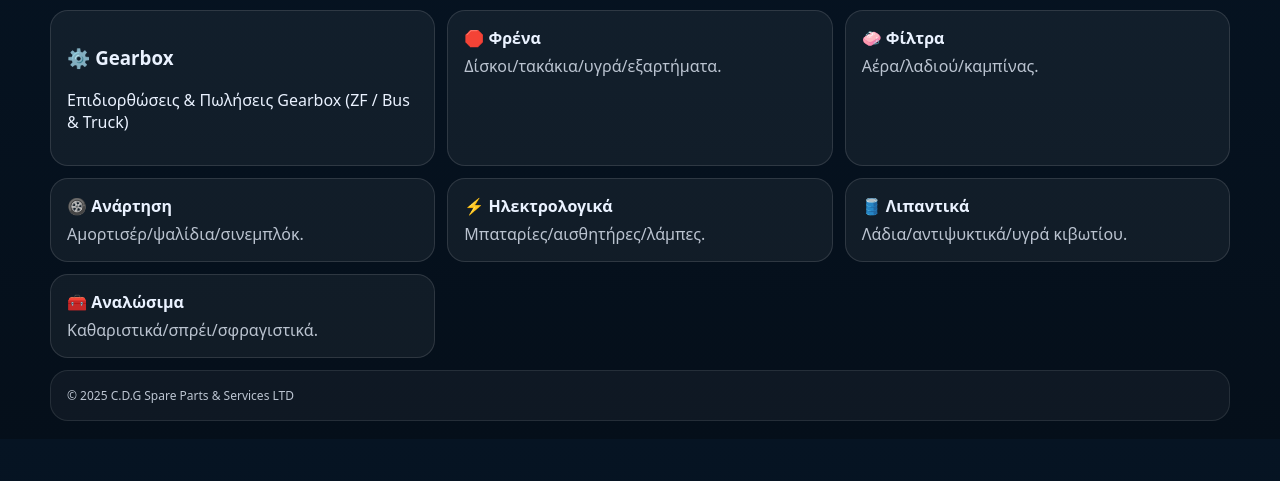
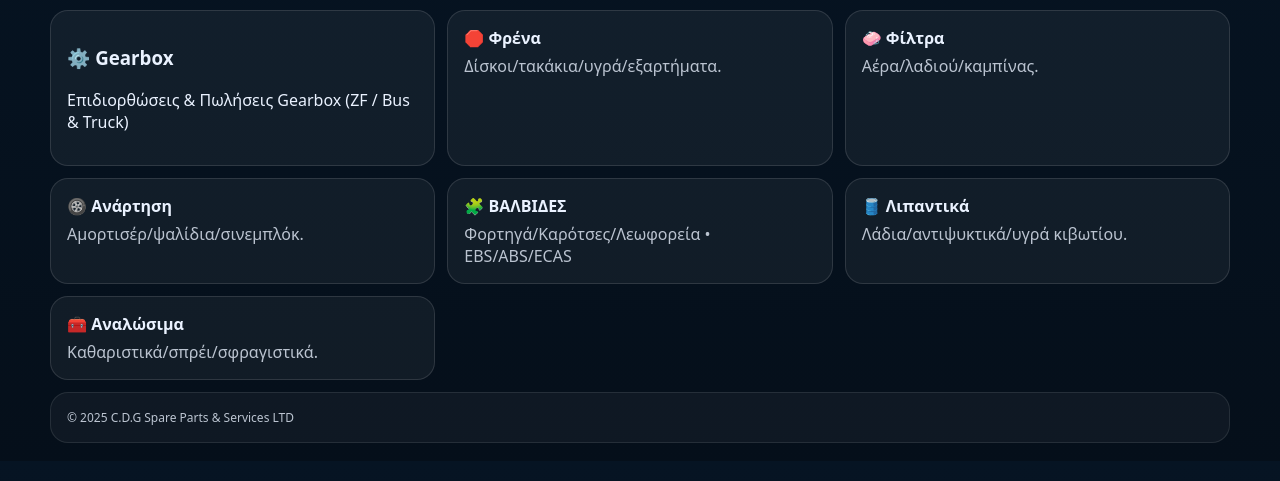
Before and after one commit to CDGSPARTS/CDG-SITE, a plain HTML site: page products.html in a window 1280 px wide. Shown: the part 187-668 px from the top of the page. Drawn offline with Linux system fonts and the light colour scheme.

Commit message:
Update products.html

```diff
--- a/products.html
+++ b/products.html
@@ -32,7 +32,7 @@ body{margin:0;font-family:system-ui,-apple-system,Segoe UI,Roboto,Arial,sans-ser
 <div class="card"><b>🛑 Φρένα</b><div style="opacity:.78;margin-top:6px">Δίσκοι/τακάκια/υγρά/εξαρτήματα.</div></div>
   <div class="card"><b>🧼 Φίλτρα</b><div style="opacity:.78;margin-top:6px">Αέρα/λαδιού/καμπίνας.</div></div>
   <div class="card"><b>🛞 Ανάρτηση</b><div style="opacity:.78;margin-top:6px">Αμορτισέρ/ψαλίδια/σινεμπλόκ.</div></div>
-  <div class="card"><b>⚡ Ηλεκτρολογικά</b><div style="opacity:.78;margin-top:6px">Μπαταρίες/αισθητήρες/λάμπες.</div></div>
+  <div class="card"><b>🧩 ΒΑΛΒΙΔΕΣ</b><div style="opacity:.78;margin-top:6px">Φορτηγά/Καρότσες/Λεωφορεία • EBS/ABS/ECAS</div></div>
   <div class="card"><b>🛢️ Λιπαντικά</b><div style="opacity:.78;margin-top:6px">Λάδια/αντιψυκτικά/υγρά κιβωτίου.</div></div>
   <div class="card"><b>🧰 Αναλώσιμα</b><div style="opacity:.78;margin-top:6px">Καθαριστικά/σπρέι/σφραγιστικά.</div></div>
 </div>
```
